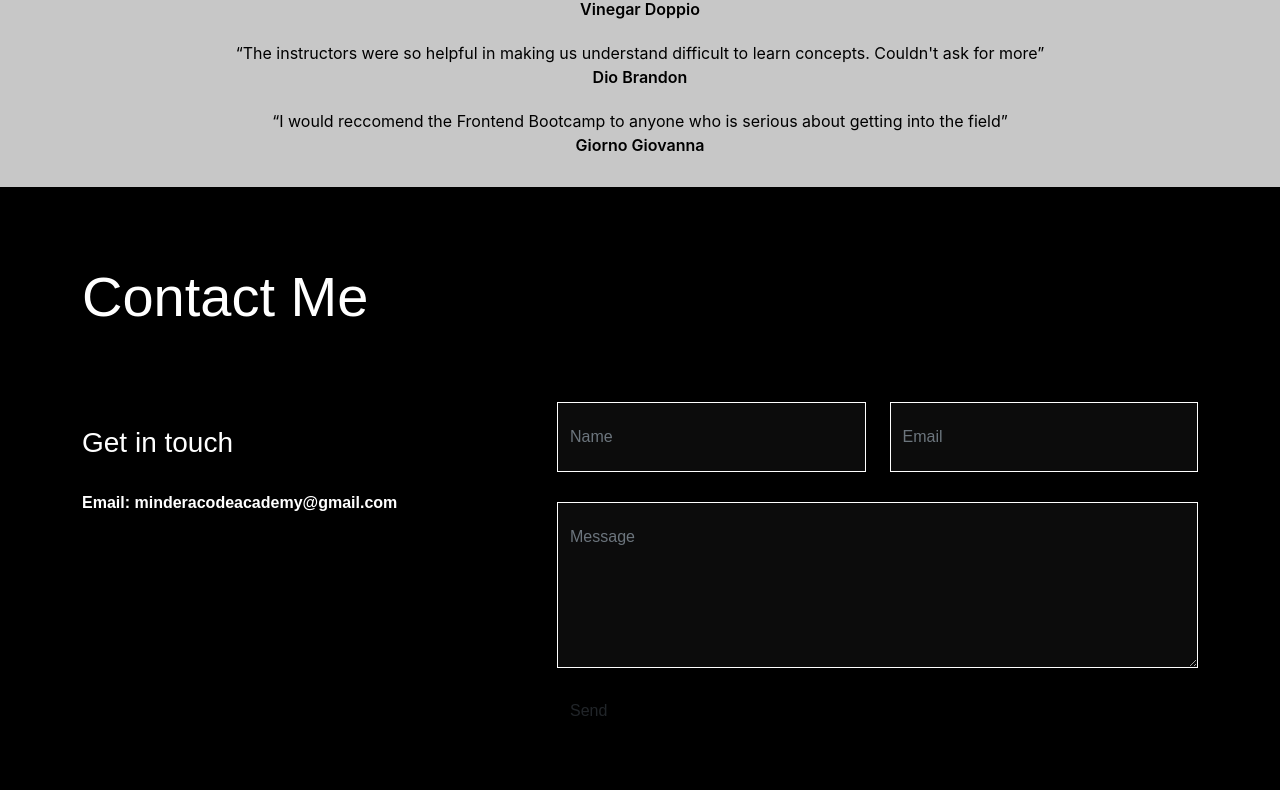
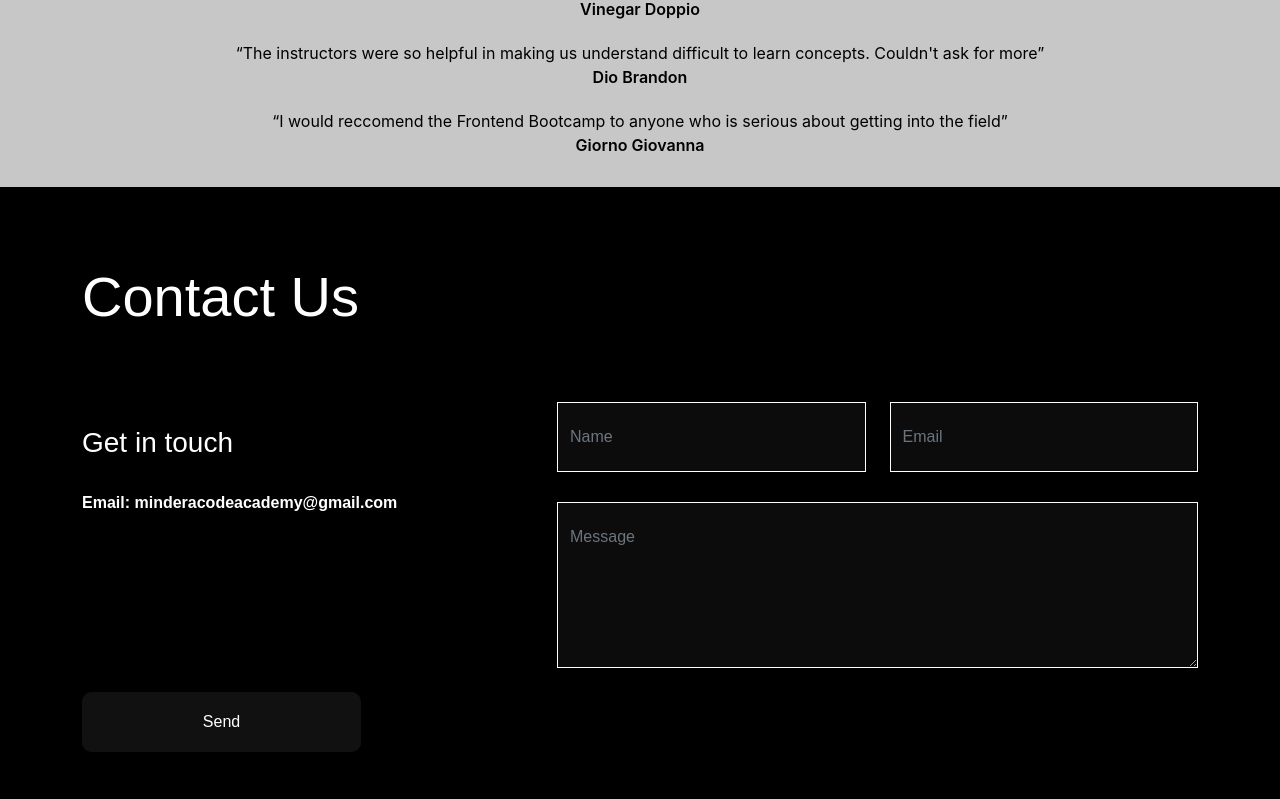
Before and after one commit to Faopaw/mca_landingpage, a React (Create React App) app in the folder my-app/: page / in a window 1280 px wide. Shown: the part 1998-2797 px from the top of the page. Built offline with nearby package versions, Linux system fonts and the light colour scheme; the HTML template or start-up script is replaced by a standard one.

Commit message:
added gradient color effect on submit button

```diff
--- a/my-app/src/App.css
+++ b/my-app/src/App.css
@@ -9,8 +9,8 @@
   display: flex;
   flex-flow: column wrap;
   align-content: flex-start;
-  /* background-color: black; */
-  /* background-image: url("https://my.spline.design/untitled-b5018342d9d14291205c4b9dca0db8fe/"); */
+  background-color: black;
+   background-image: url("../src/laptop_semifolded_2.png");
 
   background-size: cover;
   background-repeat: no-repeat;
@@ -139,6 +139,7 @@
   border-radius: 10px;
 }
 
+
 @keyframes glowing {
   0% { background-position: 0 0; }
   50% { background-position: 400% 0; }
--- a/my-app/src/App.js
+++ b/my-app/src/App.js
@@ -41,9 +41,9 @@ function App() {
           <button class="glow-on-hover" type="button">Get in Touch!</button>
           <button class="glow-on-hover" type="button">Have a Question?</button>
         </div>
-        <div className="mindera3d">
+        {/* <div className="mindera3d">
         <iframe src='https://my.spline.design/untitled-b5018342d9d14291205c4b9dca0db8fe/' frameborder='0' width='100%' height='100%'></iframe>
-        </div>
+        </div> */}
       </main>
       <img src={mySvg} alt="fancy wavy transition between two sections of page"/>
       <section className="information-container">
--- a/my-app/src/Components/Form.css
+++ b/my-app/src/Components/Form.css
@@ -1,17 +1,17 @@
-.form{
+.form {
   background-color: black;
   color: #ffffff;
-    font-family: 'Raleway', sans-serif;
-    padding-top:60px;
+  font-family: "Raleway", sans-serif;
+  padding-top: 60px;
   padding-bottom: 60px;
 }
 
-.inputrow1{
+.inputrow1 {
   margin-bottom: 30px;
 }
 
-.contact__form .form-control{
-    padding: 1.375rem .75rem;
+.contact__form .form-control {
+  padding: 1.375rem 0.75rem;
   line-height: 1.5;
   color: #ffffff;
   background-color: #0c0c0c;
@@ -19,11 +19,168 @@
   border: 1px solid #fff;
 }
 
-.contact__form input .form-control{
+.contact__form input .form-control {
   margin-bottom: 2em;
-    height: calc(2.5em + .75rem + 2px)
+  height: calc(2.5em + 0.75rem + 2px);
 }
 
-.btn:hover{
+.btn:hover {
   color: white;
 }
+
+/* .send-button {
+  width: 200px;
+  height: 60px;
+  outline: none;
+  border: relative;
+  border-radius: 180px;
+  cursor: pointer;
+  background: linear-gradient(
+    60deg,
+    #f79533,
+    #f37055,
+    #ef4e7b,
+    #a166ab,
+    #5073b8,
+    #1098ad,
+    #07b39b,
+    #6fba82
+  );
+}
+
+.send-button::after {
+  content: "";
+  position: absolute;
+  display: block;
+  border-radius: 180px;
+  width: calc(100% -12px);
+  height: calc(100%-12px);
+  top: 6px;
+  left: 6px;
+  background: rgb(19, 20, 22);
+}
+.send-button span {
+  display: flex;
+  justify-content: center;
+  align-items: center;
+  width: 100%;
+  height: 100%;
+  font-size: 18px;
+  font-weight: 400;
+  color: white;
+  z-index: 1;
+  position: relative;
+  background: transparent;
+}
+
+.send-button::before {
+  content: "";
+  position: absolute;
+  display: block;
+  width: 100%;
+  background: linear-gradient(
+    60deg,
+    #f79533,
+    #f37055,
+    #ef4e7b,
+    #a166ab,
+    #5073b8,
+    #1098ad,
+    #07b39b,
+    #6fba82
+  );
+  top: 0;
+  left: 0;
+  filter: blur(15px);
+  border-radius: 180px;
+  opacity: 0;
+}
+
+.send-button:hover {
+  background-size: 400%;
+  animation: rotateBorder 10s linear infinite;
+}
+
+@keyframes rotateBorder {
+  0% {
+    background-position: 0 0;
+  }
+  5% {
+    background-position: 400% 0;
+  }
+  100% {
+    background-position: 0 0;
+  }
+}
+
+.send-button:hover::before {
+  opacity: 1;
+  transition: 0.3s opacity ease-in-out;
+  filter: blur(25px);
+} */
+
+.button {
+  width: 25%;
+  height: 60px;
+  border: none;
+  outline: none;
+  color: #fff;
+  background: #111;
+  cursor: pointer;
+  position: relative;
+  z-index: 0;
+  border-radius: 10px;
+  padding: 10px auto;
+}
+
+.button::before{
+  content: "";
+  background: linear-gradient(
+    45deg,
+    #ff0000,
+    #ff7300,
+    #fffb00,
+    #48ff00,
+    #00ffd5,
+    #002bff,
+    #7a00ff,
+    #ff00c8,
+    #ff0000
+  );
+  position: absolute;
+  top: -2px;
+  left: -2px;
+  background-size: 400%;
+  z-index: -1;
+  filter: blur(5px);
+  width: calc(100% + 4px);
+  height: calc(100% + 4px);
+  animation: glowing 20s linear infinite;
+  opacity: 0;
+  transition: opacity 0.3s ease-in-out;
+  border-radius: 10px;
+}
+
+.button:active {
+  color: #000;
+}
+
+.button:active:after {
+  background: transparent;
+}
+
+.button:hover:before {
+  opacity: 1;
+}
+
+.button:after {
+  z-index: -1;
+  content: "";
+  position: absolute;
+  width: 100%;
+  height: 100%;
+  background: #111;
+  left: 0;
+  top: 0;
+  border-radius: 10px;
+}
--- a/my-app/src/Components/Form.js
+++ b/my-app/src/Components/Form.js
@@ -1,17 +1,13 @@
 import React from "react";
 import { Container, Row, Col } from "react-bootstrap";
-import './Form.css';
-
+import "./Form.css";
 
 export default function Form() {
-
-
   return (
     <Container className="form">
-
       <Row className="mb-5 mt-3">
         <Col lg="8">
-            <h1 className="display-4 mb-4">Contact Me</h1>
+          <h1 className="display-4 mb-4">Contact Us</h1>
           {/* <hr className="t_border my-4 ml-0 text-left" /> */}
         </Col>
       </Row>
@@ -23,12 +19,10 @@ export default function Form() {
 
             <br />
             <br />
-
           </address>
-
         </Col>
         <Col lg="7" className="d-flex align-items-center">
-            <form  className="contact__form w-100">
+          <form className="contact__form w-100">
             <Row className="inputrow1">
               <Col lg="6" className="form-group">
                 <input
@@ -60,16 +54,12 @@ export default function Form() {
               required
             ></textarea>
             <br />
-              <Row>
-                <Col lg="12" className="form-group">
-                  <button className="btn ac_btn" type="submit">
-                  Send
-                  </button>
-                </Col>
-              </Row>
           </form>
         </Col>
       </Row>
+      <div >
+        <button className="button" type="submit">Send</button>
+      </div>
     </Container>
   );
 }
```
Lines whose indentation alone changed are shown as unchanged.
